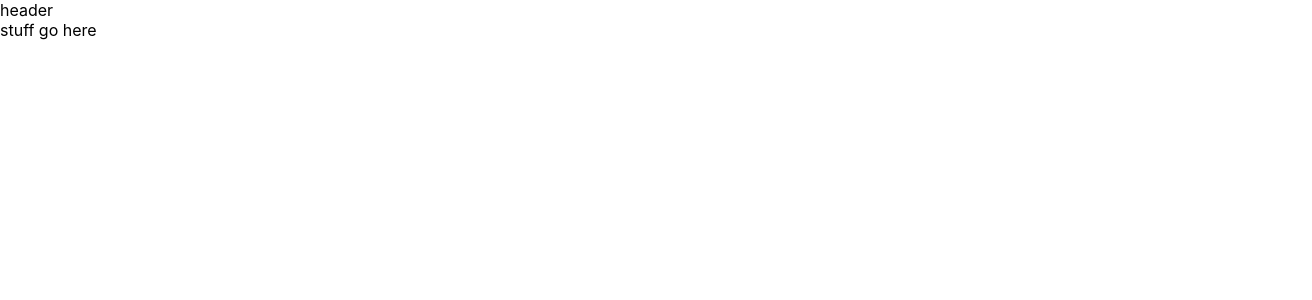
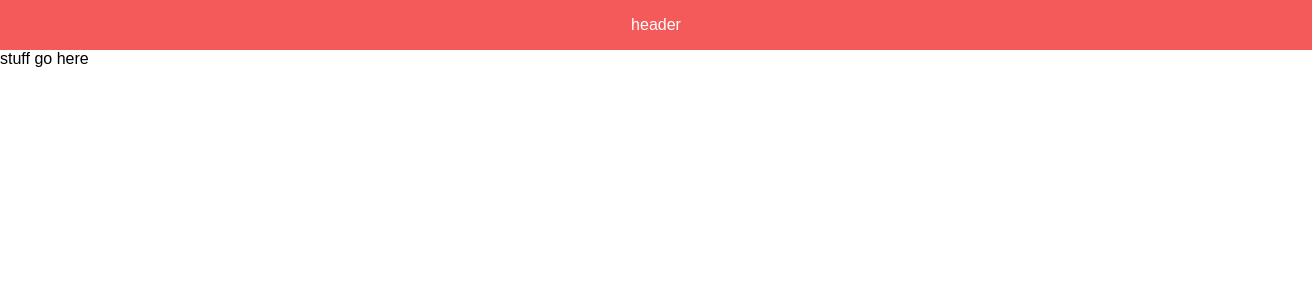
Before and after one commit to kittywizard/travel-journal, a React (Create React App) app: page / in a window 1280 px wide. Shown: the top 300 px of the page, 1312 px wide, since content can reach past the window. Built offline with nearby package versions, Linux system fonts and the light colour scheme.

Commit message:
basic css

```diff
--- a/src/App.js
+++ b/src/App.js
@@ -5,7 +5,9 @@ export default function App() {
     return (
         <div className="app">
             <Header />
+            <div className="section--entries">
             <Module />
+            </div>
         </div>
     )
 }
--- a/src/components/Header.js
+++ b/src/components/Header.js
@@ -1,6 +1,6 @@
 export default function Header() {
     return (
-        <header>
+        <header className="header">
             header
         </header>
     )
--- a/src/index.css
+++ b/src/index.css
@@ -1,13 +1,16 @@
 body {
   margin: 0;
-  font-family: -apple-system, BlinkMacSystemFont, 'Segoe UI', 'Roboto', 'Oxygen',
-    'Ubuntu', 'Cantarell', 'Fira Sans', 'Droid Sans', 'Helvetica Neue',
-    sans-serif;
-  -webkit-font-smoothing: antialiased;
-  -moz-osx-font-smoothing: grayscale;
+  font-family: sans-serif;
 }
 
-code {
-  font-family: source-code-pro, Menlo, Monaco, Consolas, 'Courier New',
-    monospace;
+.header {
+  background-color: #F55A5A;
+  width: 100%;
+  padding: 1em;
+  color: #fff;
+  text-align: center;
 }
+
+.section--entries {
+  display: flex;
+}
```
